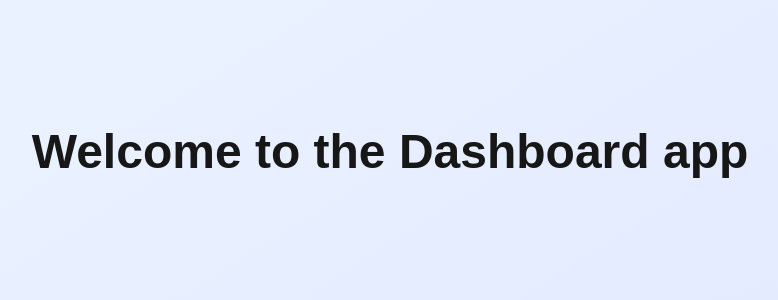
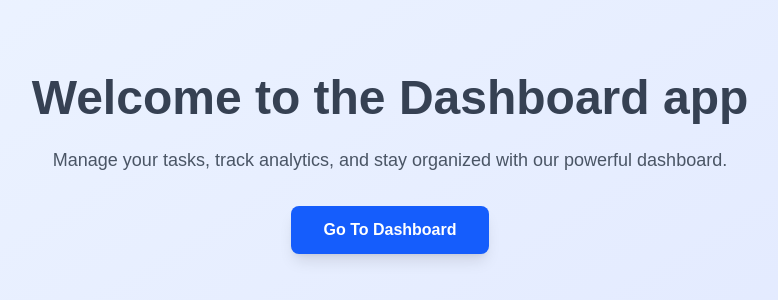
Before and after one commit to yogita-s-24/next-demos, a Next.js app: page / in a window 1280 px wide. Shown: the part 236-536 px from the top of the page, without its empty margins (250-1028 px from the left). Built offline with nearby package versions, Linux system fonts and the light colour scheme.

Commit message:
styling added to the home page

```diff
--- a/src/app/page.tsx
+++ b/src/app/page.tsx
@@ -1,9 +1,14 @@
+import Link from "next/link";
 
 export default function Home() {
   return (
     <div className="min-h-screen bg-gradient-to-br from-blue-50 to-indigo-100 flex flex-col items-center justify-center p-6">
       <div className="text-center">
-       <h1 className="text-5xl font-bold text-grey=800 mb-6">Welcome to the Dashboard app</h1>
+       <h1 className="text-5xl font-bold text-gray-700 text-grey-800 mb-6">Welcome to the Dashboard app</h1>
+       <p className="text-lg text-gray-600 mb-8">
+        Manage your tasks, track analytics, and stay organized with our powerful dashboard.
+       </p>
+       <Link className="inline-flex items-center justify-center bg-blue-600 text-white px-8 py-3 rounded-lg font-semibold hover:bg-blue-700 transition-colors shadow-lg hover:shadow-xl" href="/dashboard">Go To Dashboard</Link>
       </div>
     </div>
   );
```
